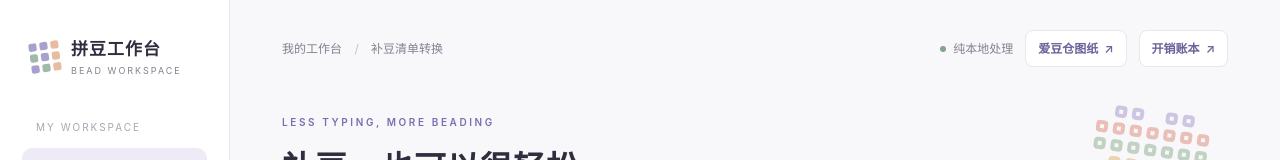
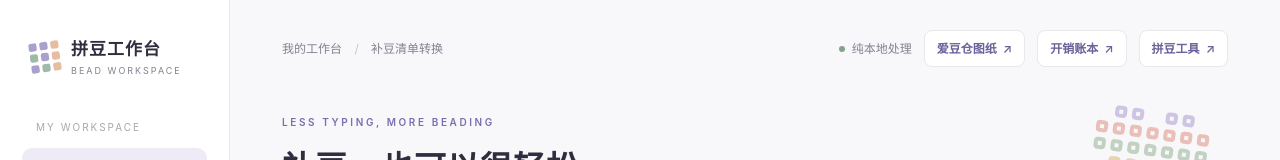
Before and after one commit to ChauvetShao/convertbeads.github.io, a plain HTML site: page index.html in a window 1280 px wide. Shown: the top 160 px of the page. Drawn offline with Linux system fonts and the light colour scheme.

Commit message:
Add Zippland perler beads tool shortcut to header

```diff
--- a/index.html
+++ b/index.html
@@ -15,7 +15,7 @@
 <body>
 <svg style="display:none" aria-hidden="true"><defs><symbol id="icon-convert" viewBox="0 0 24 24"><path d="M4 7h16m-4-4 4 4-4 4M20 17H4m4-4-4 4 4 4"/></symbol><symbol id="icon-copy" viewBox="0 0 24 24"><rect x="8" y="8" width="12" height="13" rx="2"/><path d="M16 8V5a2 2 0 0 0-2-2H5a2 2 0 0 0-2 2v9a2 2 0 0 0 2 2h3"/></symbol><symbol id="icon-paste" viewBox="0 0 24 24"><rect x="8" y="3" width="8" height="4" rx="1"/><path d="M8 5H5v16h14V5h-3M8 12h8m-8 4h5"/></symbol><symbol id="icon-spark" viewBox="0 0 24 24"><path d="m12 3 2.5 6.5L21 12l-6.5 2.5L12 21l-2.5-6.5L3 12l6.5-2.5Z"/></symbol></defs></svg>
 <div class="layout"><aside class="sidebar"><div class="brand"><div class="logo" aria-hidden="true"><i></i><i></i><i></i><i></i><i></i><i></i><i></i><i></i><i></i></div><div><strong>拼豆工作台</strong><small>BEAD WORKSPACE</small></div></div><nav aria-label="工作台导航"><p class="nav-caption">MY WORKSPACE</p><div class="nav-item" aria-current="page"><svg><use href="#icon-convert"/></svg>补豆清单转换</div></nav><div class="side-note"><strong>小小的豆，大大的快乐。</strong>把繁琐的清单交给工作台，<br>把时间留给下一幅作品。</div><div class="profile"><div class="avatar">C</div><div><strong>Chauvet 的工作台</strong><small>Made for my little creations</small></div></div></aside>
-<main><header class="topbar"><span>我的工作台 <span style="margin:0 9px;color:#c9c3d1">/</span> 补豆清单转换</span><div class="topbar-actions"><span class="status"><i></i>纯本地处理</span><a class="patterns-link" href="https://www.aidoucang.cn/patterns" target="_blank" rel="noopener noreferrer" aria-label="爱豆仓图纸（在新标签页打开）">爱豆仓图纸 <span aria-hidden="true">↗</span></a><a class="patterns-link" href="https://my.feishu.cn/wiki/AFEgwzpsDie8AckGaGEc9rGJnZf?from=from_copylink" target="_blank" rel="noopener noreferrer" aria-label="开销账本（在新标签页打开飞书）">开销账本 <span aria-hidden="true">↗</span></a></div></header>
+<main><header class="topbar"><span>我的工作台 <span style="margin:0 9px;color:#c9c3d1">/</span> 补豆清单转换</span><div class="topbar-actions"><span class="status"><i></i>纯本地处理</span><a class="patterns-link" href="https://www.aidoucang.cn/patterns" target="_blank" rel="noopener noreferrer" aria-label="爱豆仓图纸（在新标签页打开）">爱豆仓图纸 <span aria-hidden="true">↗</span></a><a class="patterns-link" href="https://my.feishu.cn/wiki/AFEgwzpsDie8AckGaGEc9rGJnZf?from=from_copylink" target="_blank" rel="noopener noreferrer" aria-label="开销账本（在新标签页打开飞书）">开销账本 <span aria-hidden="true">↗</span></a><a class="patterns-link" href="https://perlerbeads.zippland.com/" target="_blank" rel="noopener noreferrer" aria-label="拼豆工具（在新标签页打开）">拼豆工具 <span aria-hidden="true">↗</span></a></div></header>
 <section class="intro"><span class="eyebrow">LESS TYPING, MORE BEADING</span><h1>补豆，也可以很轻松。</h1><p>粘贴任意支持的清单，选择下单格式。复制一下，就能发给商家。</p><div class="bead-art" id="art" aria-hidden="true"></div></section>
 <div class="rule"><svg style="width:17px;height:17px"><use href="#icon-spark"/></svg><strong>转换小公式</strong><code>色号 + 数量 / 单位</code><span class="arrow">→</span><code id="output-rule">色号*包数</code><span style="margin-left:auto;font-size:11px">1000 粒 = 1 包 = 10g</span></div>
 <div class="workspace"><section class="card"><div class="card-head"><div class="heading"><span class="step">01</span><h2>粘贴补豆清单</h2></div><div><button class="text-btn" id="example">试试示例</button><span style="color:#e1dce8;margin:0 10px">|</span><button class="text-btn" id="clear">清空</button></div></div><div class="input-wrap"><p class="field-hint"><label for="input">自动识别颗数、包数和克重；支持换行、逗号、分号混用</label></p><textarea id="input" spellcheck="false" placeholder="A1 1000&#10;A2 2000&#10;A4 2000" aria-describedby="input-note"></textarea></div><div class="input-actions"><button class="button secondary" id="paste"><svg><use href="#icon-paste"/></svg>粘贴剪贴板</button><span class="tiny" id="input-note">也可以直接在上方粘贴 · 输入后自动转换</span></div></section>
```
